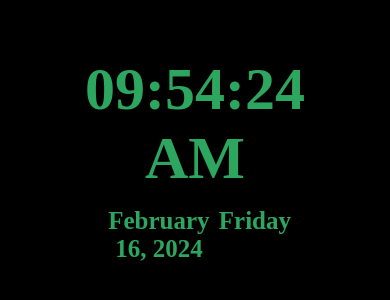
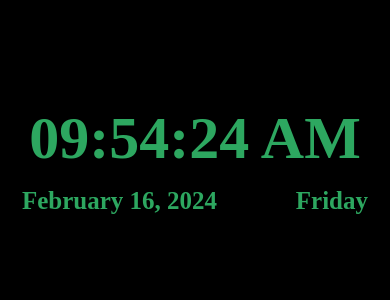
Before and after one commit to Anupam2570632/Clock-main, a plain HTML site: page index.html in a window 390 px wide. Shown: the part 264-564 px from the top of the page. Drawn offline with Linux system fonts and the light colour scheme.

Commit message:
make clock responsive

```diff
--- a/script.js
+++ b/script.js
@@ -41,14 +41,14 @@ function newDate() {
     if (s <= 9) {
         s = '0' + s;
     }
-    if (h <= 9) {
-        h = '0' + h;
-    }
     if (h > 11) {
         session = 'PM'
     }
     if (h > 12) {
         h = h - 12;
+    }
+    if (h <= 9) {
+        h = '0' + h;
     }
 
     const time = h + ':' + m + ':' + s + ' ' + session;
@@ -57,7 +57,7 @@ function newDate() {
     const today = month + ' ' + d + ', ' + year;
     document.getElementById('tarikh').innerText = today;
     document.getElementById('today').innerHTML = day;
-    console.log(s);
+
     setTimeout("newDate()", 100);
 }
 
--- a/style.css
+++ b/style.css
@@ -11,6 +11,7 @@ body {
 .watch {
   text-align: center;
   position: absolute;
+  width: 100%;
   left: 50%;
   top: 50%;
   transform: translate(-50%, -50%);
```
